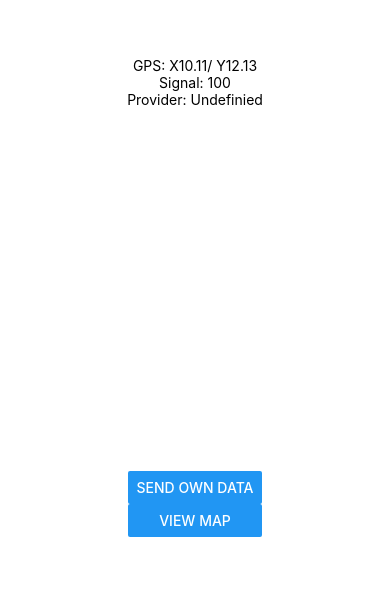
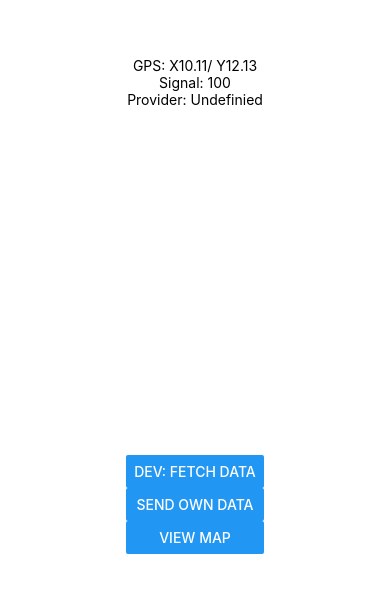
Before and after one commit to karsil/MobileReceptionAtlas, a React Native app in the folder frontend/: screen / in a window 390 px wide. Shown: the part 129-722 px from the top of the page. Built offline with nearby package versions, Linux system fonts and the light colour scheme.

Commit message:
encapsulated development fetch functionality to another button

```diff
--- a/frontend/components/ButtonField/ButtonField.js
+++ b/frontend/components/ButtonField/ButtonField.js
@@ -10,16 +10,20 @@ import * as actionCreators from './ButtonField.Action';
 class ButtonField extends React.Component {
     recieveData = () => {
         this.props.getConnectionInfo();
-        alert('Dummy: Send own data')
     }
 
     render() {
         return (
             <View style={buttonStyles.container}>
                 <Button
-                style={buttonStyles.button}
-                onPress={() => this.recieveData()}
-                title="Send own data"
+                    style={buttonStyles.button}
+                    onPress={() => this.recieveData()}
+                    title="DEV: Fetch data"
+                />
+                <Button
+                    style={buttonStyles.button}
+                    onPress={() => alert('Dummy: Send own data')}
+                    title="Send own data"
                 />
                 <Button
                 style={buttonStyles.button}
```
